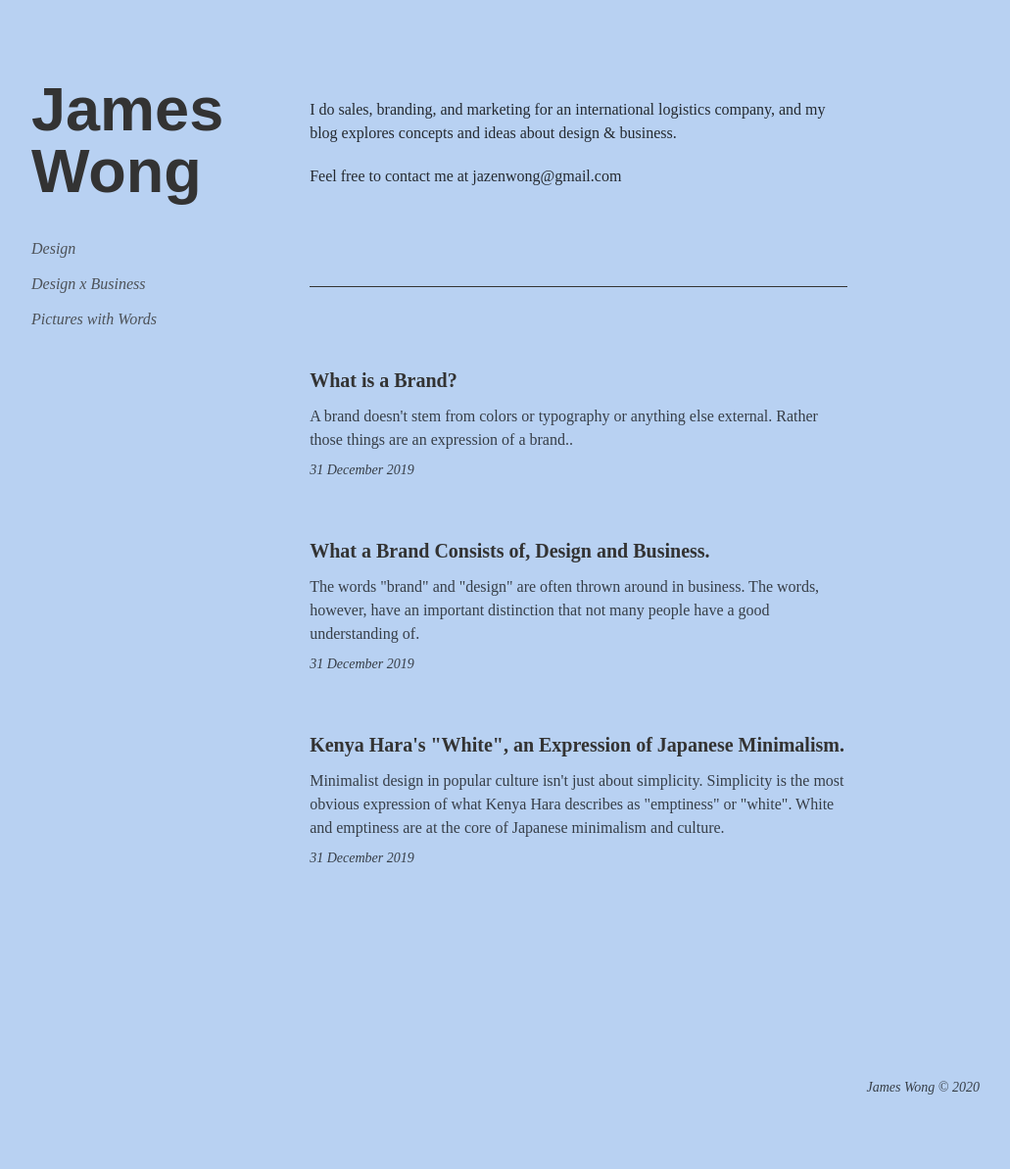
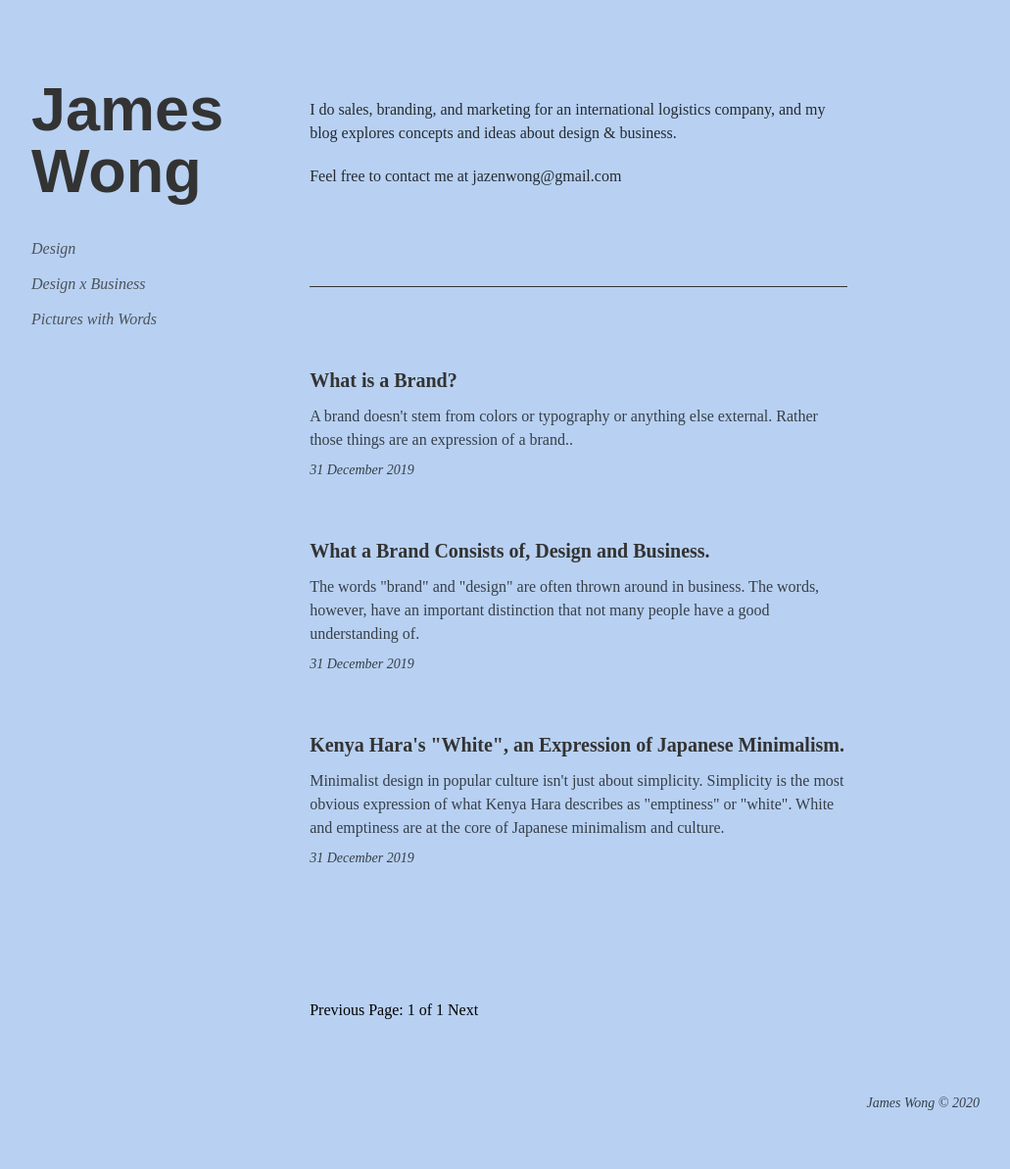
Before and after one commit to jazenwong/wong-blog, a Jekyll site: the page built from index.html, in a window 1280 px wide. Shown: the whole page at 98% size, without its empty margins (124-1155 px from the left). Built offline with Jekyll 4.4.1, drawn with Linux system fonts in a browser that asks for light colours; some web fonts are replaced; the list of posts is cut into pages by our own code.

Commit message:
pagination

```diff
--- a/_layouts/home.html
+++ b/_layouts/home.html
@@ -15,30 +15,24 @@
     </div>
   {% endfor %}
   </div>
-  <!-- pagination -->
-  {% if paginator.total_pages > 1 %}
+
+  <!-- Pagination links -->
   <div class="pagination">
     {% if paginator.previous_page %}
-      <a href="{{ paginator.previous_page_path | prepend: site.baseurl | replace: '//', '/' }}">&laquo; Prev</a>
+      <a href="{{ paginator.previous_page_path }}" class="previous">
+        Previous
+      </a>
     {% else %}
-      <span>&laquo; Prev</span>
+      <span class="previous">Previous</span>
     {% endif %}
-
-    {% for page in (1..paginator.total_pages) %}
-      {% if page == paginator.page %}
-        <span class="webjeda">{{ page }}</span>
-      {% elsif page == 1 %}
-        <a href="/">{{ page }}</a>
-      {% else %}
-        <a href="{{ site.paginate_path | prepend: site.baseurl | replace: '//', '/' | replace: ':num', page }}">{{ page }}</a>
-      {% endif %}
-    {% endfor %}
-
+    <span class="page_number ">
+      Page: {{ paginator.page }} of {{ paginator.total_pages }}
+    </span>
     {% if paginator.next_page %}
-      <a href="{{ paginator.next_page_path | prepend: site.baseurl | replace: '//', '/' }}">Next &raquo;</a>
+      <a href="{{ paginator.next_page_path }}" class="next">Next</a>
     {% else %}
-      <span>Next &raquo;</span>
+      <span class="next ">Next</span>
     {% endif %}
   </div>
-  {% endif %}
+
 </section>
--- a/assets/css/styles.css
+++ b/assets/css/styles.css
@@ -316,20 +316,8 @@
 	font-style: italic;
 }
 
-.pagination a, .pagination span {
-		color: LightGray;
-    display: inline-block;
-  }
 
-.pagination a {
-    &:hover {
-        color: #333;
-    }
- }
 
-.pagination {
-    text-align: center;
- }
 
 @media only screen and (min-width: 768px){
 
```
